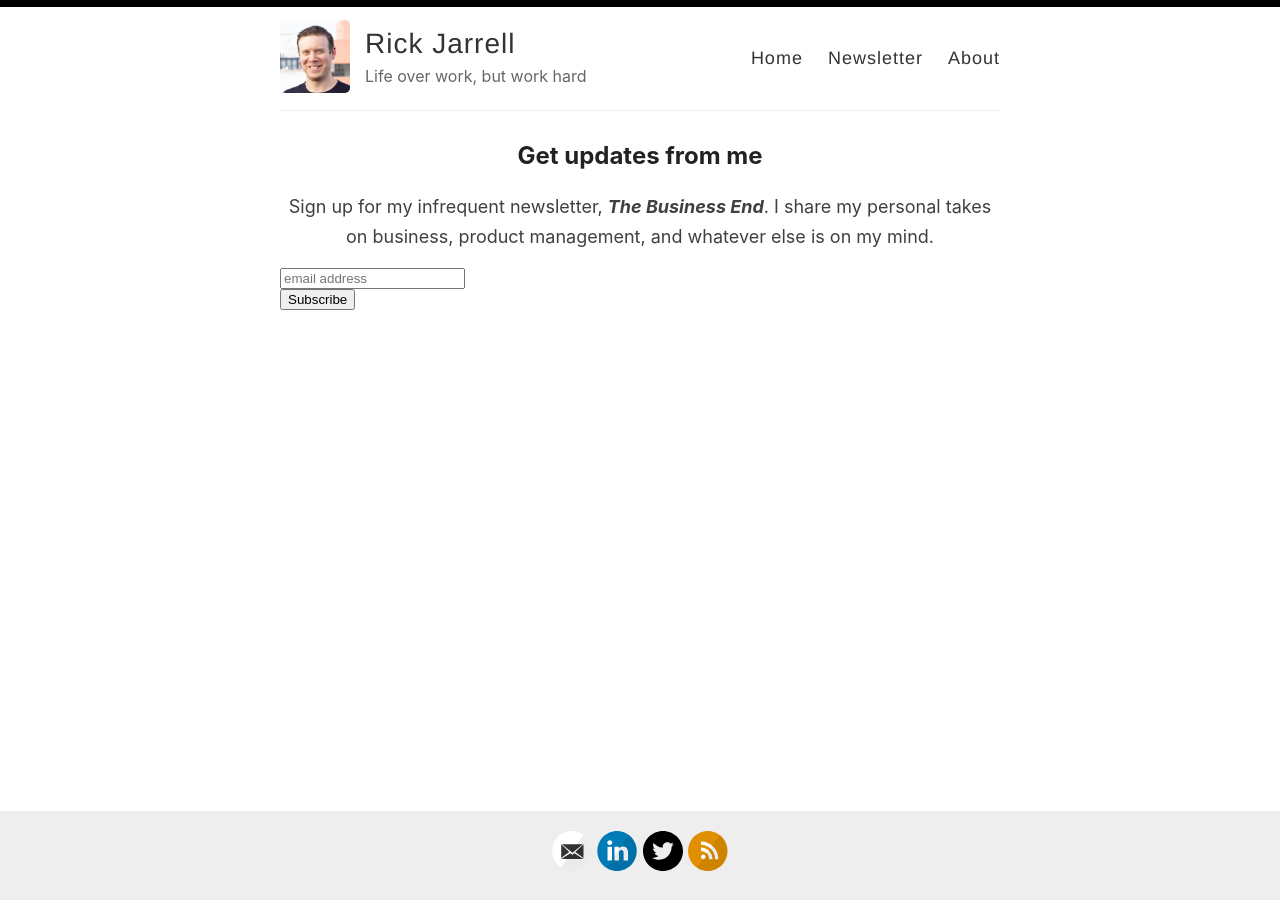
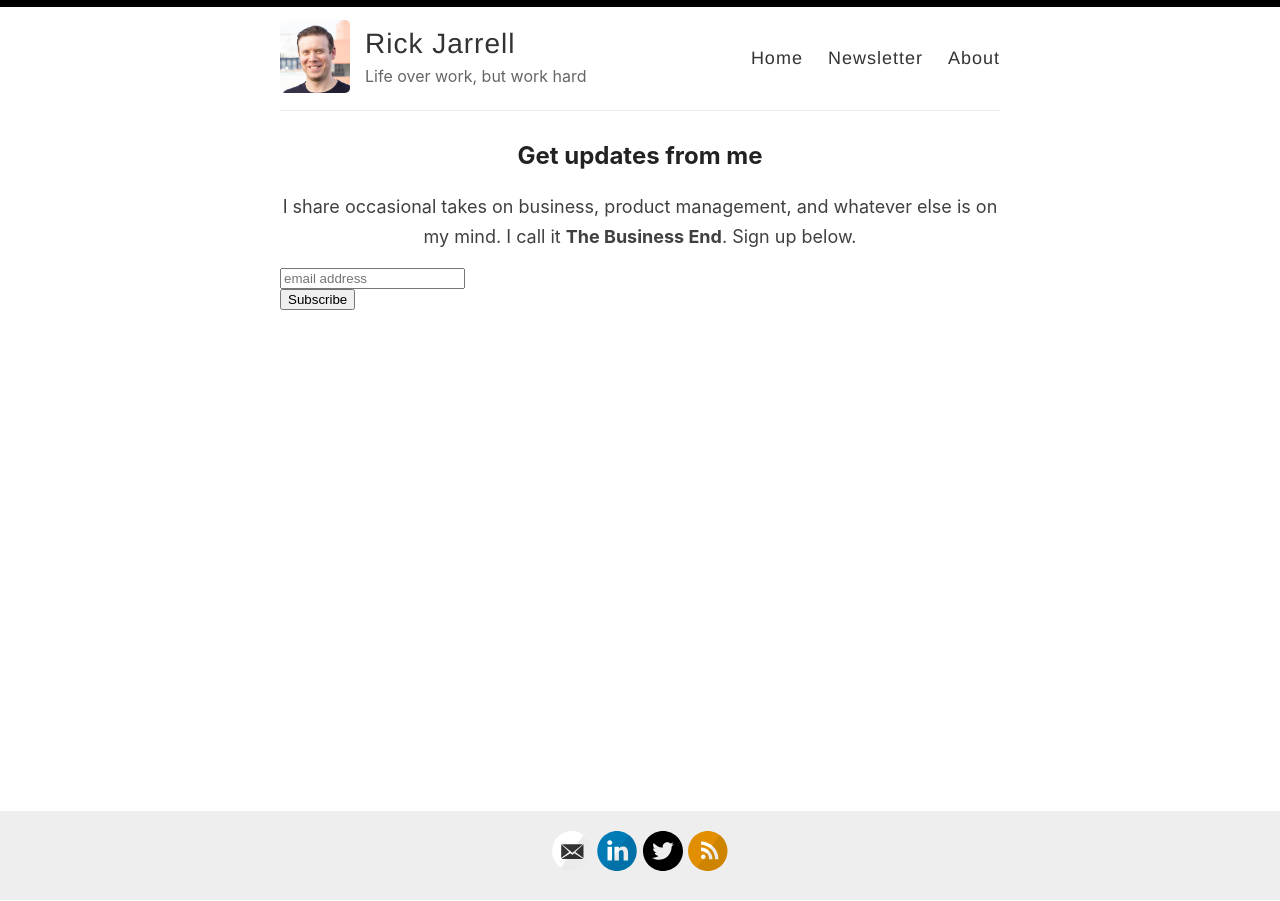
Before and after one commit to rickjarrell/backupblog, a Jekyll site: the page built from index.html, in a window 1280 px wide. Built offline with Jekyll 4.4.1, drawn with Linux system fonts in a browser that asks for light colours; the list of posts is cut into pages by our own code; comment, search, counter and statistics services are not loaded.

Commit message:
copy update

```diff
--- a/_layouts/page.html
+++ b/_layouts/page.html
@@ -11,7 +11,7 @@ layout: default
   </div>
 </article>
 <h2>Get updates from me</h2>
-<p align = center>Sign up for my infrequent newsletter, <i><b>The Business End</b></i>. I share my personal takes on business, product management, and whatever else is on my mind.</p>
+<p align = center>I share occasional takes on business, product management, and whatever else is on my mind. I call it <b>The Business End</b>. Sign up below.</p>
 <!-- Begin Mailchimp Signup Form -->
 <link href="//cdn-images.mailchimp.com/embedcode/horizontal-slim-10_7.css" rel="stylesheet" type="text/css">
 <style type="text/css">
--- a/_layouts/post.html
+++ b/_layouts/post.html
@@ -38,7 +38,7 @@ layout: default
   {% include disqus.html %}
 </article>
 <h2>Get updates from me</h2>
-<p align = center>Sign up for my infrequent newsletter, <i><b>The Business End</b></i>. I share my personal takes on business, product management, and whatever else is on my mind.</p>
+<p align = center>I share occasional takes on business, product management, and whatever else is on my mind. I call it <b>The Business End</b>. Sign up below.</p>
 <!-- Begin Mailchimp Signup Form -->
 <link href="//cdn-images.mailchimp.com/embedcode/horizontal-slim-10_7.css" rel="stylesheet" type="text/css">
 <style type="text/css">
--- a/index.html
+++ b/index.html
@@ -2,7 +2,7 @@
 layout: default
 ---
 <h2>Get updates from me</h2>
-<p align = center>Sign up for my infrequent newsletter, <i><b>The Business End</b></i>. I share my personal takes on business, product management, and whatever else is on my mind.</p>
+<p align = center>I share occasional takes on business, product management, and whatever else is on my mind. I call it <b>The Business End</b>. Sign up below.</p>
 <!-- Begin Mailchimp Signup Form -->
 <link href="//cdn-images.mailchimp.com/embedcode/horizontal-slim-10_7.css" rel="stylesheet" type="text/css">
 <style type="text/css">
```
